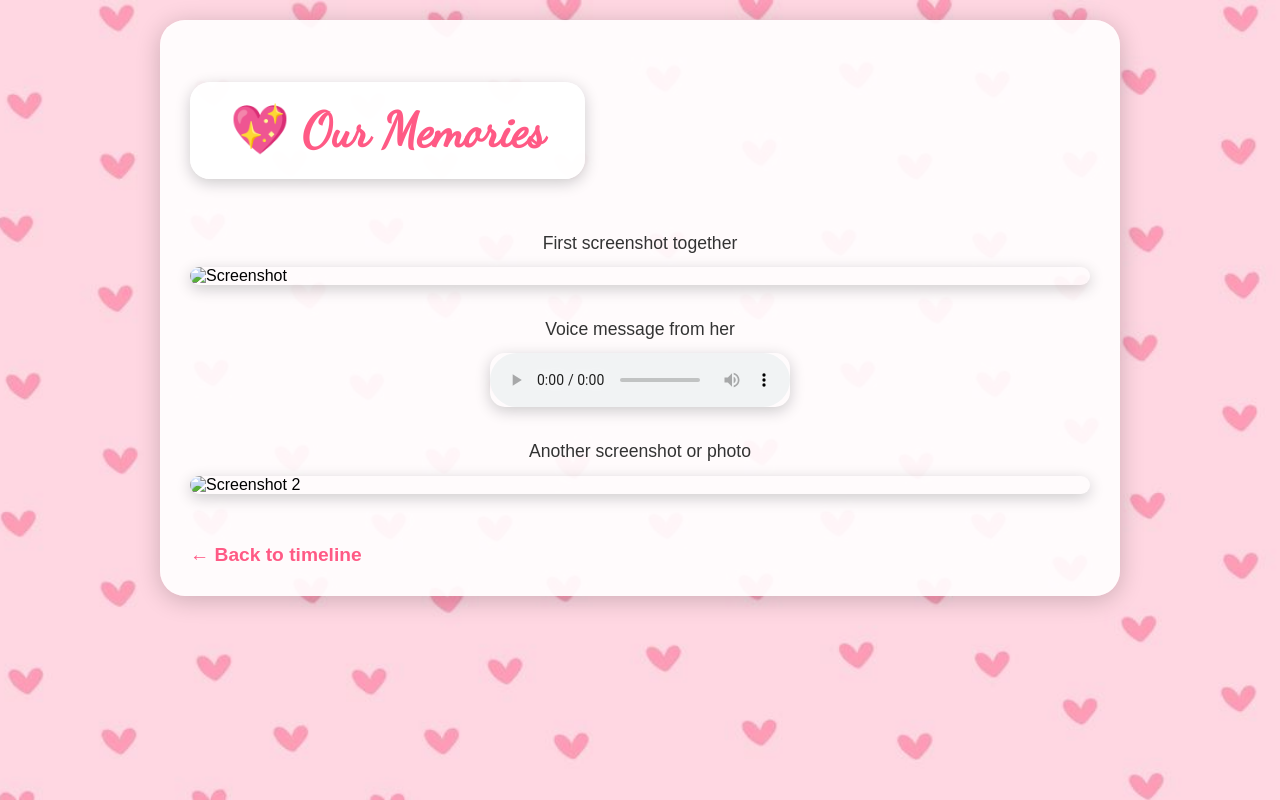
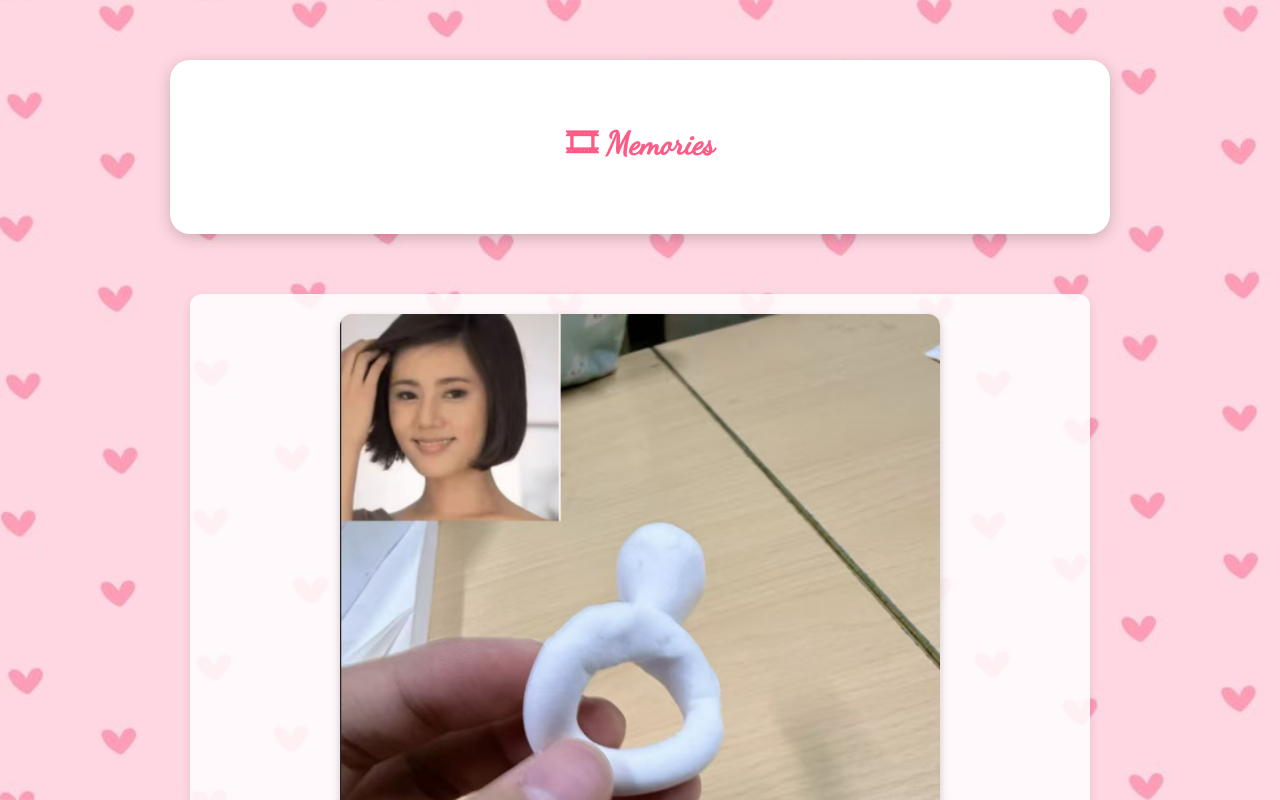
Before and after one commit to Uziira/YI, a plain HTML site: page memories.html in a window 1280 px wide. Shown: the top 800 px of the page. Drawn offline with Linux system fonts and the light colour scheme.

Commit message:
Update memories.html

```diff
--- a/memories.html
+++ b/memories.html
@@ -3,112 +3,174 @@
 <head>
 <meta charset="UTF-8">
 <meta name="viewport" content="width=device-width, initial-scale=1.0">
-<title>Our Memories</title>
+<title>Memories</title>
 <link href="https://fonts.googleapis.com/css2?family=Dancing+Script&display=swap" rel="stylesheet">
 
 <style>
-  html, body {
+  body {
     margin: 0;
-    padding: 0;
-    min-height: 100%;
-    height: auto;
-  }
-
-  body {
     font-family: Arial, sans-serif;
-    color: #000;
     background-image: url('background_index2.jpg');
     background-size: cover;
     background-position: center;
     background-repeat: no-repeat;
     background-attachment: fixed;
     padding: 20px 0;
+    color: #333;
+  }
+
+  .main-header {
+    background: #fff;
+    padding: 60px 20px;
+    text-align: center;
+    margin: 40px auto 60px auto;
+    width: 90%;
+    max-width: 900px;
+    border-radius: 20px;
+    box-shadow: 0 4px 15px rgba(0,0,0,0.2);
   }
 
   h1 {
     font-family: 'Dancing Script', cursive;
     color: #ff5a85;
-    text-align: center;
-    margin-bottom: 40px;
-    background: rgba(255, 255, 255, 0.9); /* fond semi-transparent */
-    display: inline-block;
-    padding: 20px 40px;
-    border-radius: 20px;
-    box-shadow: 0 4px 15px rgba(0,0,0,0.2);
-    font-size: 3rem;
+    margin: 0;
   }
 
-  .container {
-    background: rgba(255,255,255,0.9);
+  .memories-container {
     max-width: 900px;
-    width: 90%;
     margin: 0 auto 60px auto;
-    padding: 30px;
-    border-radius: 25px;
-    box-shadow: 0 4px 25px rgba(0,0,0,0.2);
+    display: flex;
+    flex-direction: column;
+    gap: 30px;
+    padding: 0 20px;
   }
 
   .memory-item {
-    margin-bottom: 30px;
+    background: rgba(255,255,255,0.85);
+    padding: 20px;
+    border-radius: 12px;
+    box-shadow: 0 4px 10px rgba(0,0,0,0.1);
+    text-align: center;
+    position: relative;
   }
 
-  .memory-item img,
-  .memory-item video,
-  .memory-item audio {
-    display: block;
-    max-width: 100%;
-    margin: 10px auto;
-    border-radius: 15px;
-    box-shadow: 0 4px 15px rgba(0,0,0,0.2);
+  .memory-item img {
+    width: 100%;
+    max-width: 600px;
+    height: auto;
+    border-radius: 12px;
+    box-shadow: 0 4px 10px rgba(0,0,0,0.2);
   }
 
   .memory-item p {
-    text-align: center;
-    font-size: 1.1rem;
-    line-height: 1.6;
+    margin-top: 10px;
+    font-size: 1rem;
     color: #333;
-    margin: 10px 0;
   }
 
-  a.back {
+  .memory-item audio {
+    margin-top: 10px;
+    width: 90%;
+    outline: none;
+  }
+
+  .back {
     display: inline-block;
-    margin-top: 20px;
+    margin-top: 15px;
     text-decoration: none;
     color: #ff5a85;
     font-weight: bold;
     font-size: 1.2rem;
   }
 
+  @media (max-width: 600px) {
+    .main-header {
+      padding: 40px 15px;
+    }
+    .memory-item {
+      padding: 15px;
+    }
+  }
 </style>
 </head>
 <body>
 
-<div class="container">
-  <h1>💖 Our Memories</h1>
+<header class="main-header">
+  <h1>🎞 Memories</h1>
+</header>
 
-  <!-- Exemple d'image -->
+<div class="memories-container">
+  <!-- Tes 15 images -->
   <div class="memory-item">
-    <p>First screenshot together</p>
-    <img src="screenshot1.png" alt="Screenshot">
+    <img src="bague.png" alt="Memory 1">
+    <p>A ring she made by hand—she's a real artist</p>
+  </div>
+  <div class="memory-item">
+    <img src="Coeur.jpg" alt="Memory 2">
+    <p>A small, very touching photo full of love</p>
+  </div>
+  <div class="memory-item">
+    <img src="coque_tel.jpg" alt="Memory 3">
+    <p>A handmade phone case, unfortunately, she didn't like it, but it is beautiful</p>
+  </div>
+  <div class="memory-item">
+    <img src="Elle.jpg" alt="Memory 4">
+    <p>The most beautiful woman, we have the same pant hehe</p>
+  </div>
+  <div class="memory-item">
+    <img src="elle2.jpg" alt="Memory 5">
+    <p>The first photo I got of her, she's beautiful. My heart was beating very fast when I saw it</p>
+  </div>
+  <div class="memory-item">
+    <img src="insta_screen.png" alt="Memory 6">
+    <p>A little sticker sent on Instagram, but when she sent it to me, I was on the subway and I shed a few tears of joy</p>
+  </div>
+  <div class="memory-item">
+    <img src="lettre3.jpg" alt="Memory 7">
+    <p>The first letter she sent me, I couldn't help but cry</p>
+  </div>
+  <div class="memory-item">
+    <img src="lettre.jpg" alt="Memory 8">
+    <p>The next part of the previous letter</p>
+  </div>
+  <div class="memory-item">
+    <img src="lettre2.jpg" alt="Memory 9">
+    <p>Another letter</p>
+  </div>
+  <div class="memory-item">
+    <img src="main.jpg" alt="Memory 10">
+    <p>A little wave with her friend, but it warms my heart</p>
+  </div>
+  <div class="memory-item">
+    <img src="main2.jpg" alt="Memory 11">
+    <p>Another one, I even put this one on my profile picture haha</p>
+  </div>
+  <div class="memory-item">
+    <img src="note_2.png" alt="Memory 12">
+    <p>A short letter that I didn't understand at first</p>
+  </div>
+  <div class="memory-item">
+    <img src="note_1.png" alt="Memory 13">
+    <p>Another one</p>
+  </div>
+  <div class="memory-item">
+    <img src="oeil.jpg" alt="Memory 14">
+    <p>Look how beautiful her eyes, nose, lips are</p>
+  </div>
+  <div class="memory-item">
+    <img src="voyage.jpg" alt="Memory 15">
+    <p>A sheet of paper where she had started to plan our trip</p>
   </div>
 
-
-  <!-- Exemple d'audio -->
+  <!-- Message vocal à la toute fin -->
   <div class="memory-item">
-    <p>Voice message from her</p>
+    <p>Voice message from her 💌</p>
     <audio controls>
-      <source src="voice_message.mp3" type="audio/mpeg">
+      <source src="audio.mp3" type="audio/mpeg">
       Your browser does not support the audio element.
     </audio>
+    <a class="back" href="index.html">← Back to timeline</a>
   </div>
-
-  <!-- Tu peux ajouter d'autres souvenirs ici -->
-  <div class="memory-item">
-    <p>Another screenshot or photo</p>
-    <img src="screenshot2.png" alt="Screenshot 2">
-  </div>
-
-  <a class="back" href="index.html">← Back to timeline</a>
 </div>
 
 </body>
```
